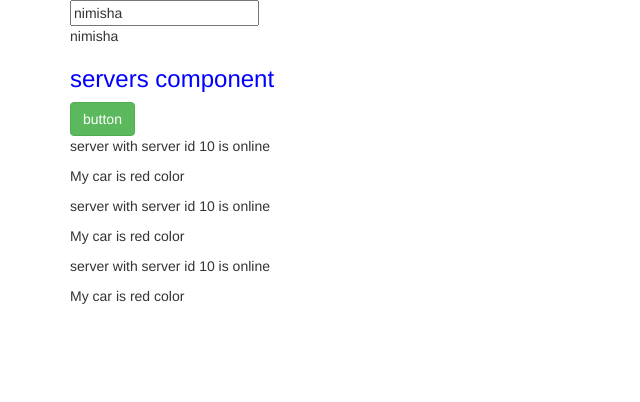
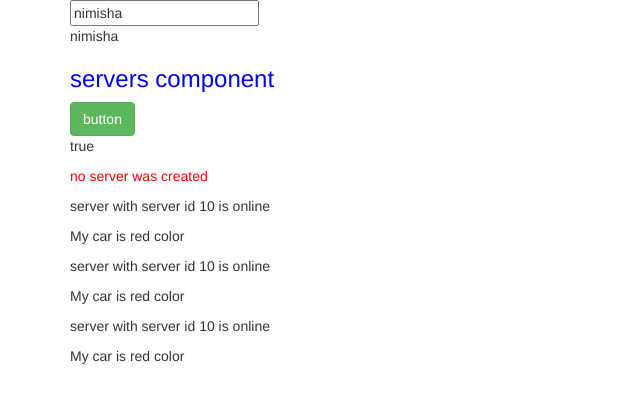
Before and after one commit to nimishawilson/my-first-angular-app, an Angular app: page / in a window 1280 px wide. Shown: the top 402 px of the page, without its empty margins (0-640 px from the left). Built offline with nearby package versions, Linux system fonts and the light colour scheme.

Commit message:
event binding

```diff
--- a/src/app/servers/servers.component.css
+++ b/src/app/servers/servers.component.css
@@ -0,0 +1 @@
+.red{ color:red; }
--- a/src/app/servers/servers.component.html
+++ b/src/app/servers/servers.component.html
@@ -1,4 +1,6 @@
-<button class="btn btn-success" [disabled]="!allowNewServers">  button </button>
+<button class="btn btn-success" [disabled]="!allowNewServers" (click)="onCreateServer()">  button </button>
+<p [innerText]="allowNewServers"> </p>
+<p class="red"> {{ serverCreationStatus }} </p>
 
 <app-server> </app-server>
 <app-server> </app-server>
--- a/src/app/servers/servers.component.ts
+++ b/src/app/servers/servers.component.ts
@@ -8,6 +8,7 @@ import { Component, OnInit } from '@angular/core';
 export class ServersComponent implements OnInit {
 
 allowNewServers = false;
+serverCreationStatus = 'no server was created';
   constructor() {
     setTimeout(() => {
       this.allowNewServers = true;
@@ -17,4 +18,7 @@ allowNewServers = false;
   ngOnInit() {
   }
 
+onCreateServer(){
+  this.serverCreationStatus = 'server was created';
 }
+}
```
